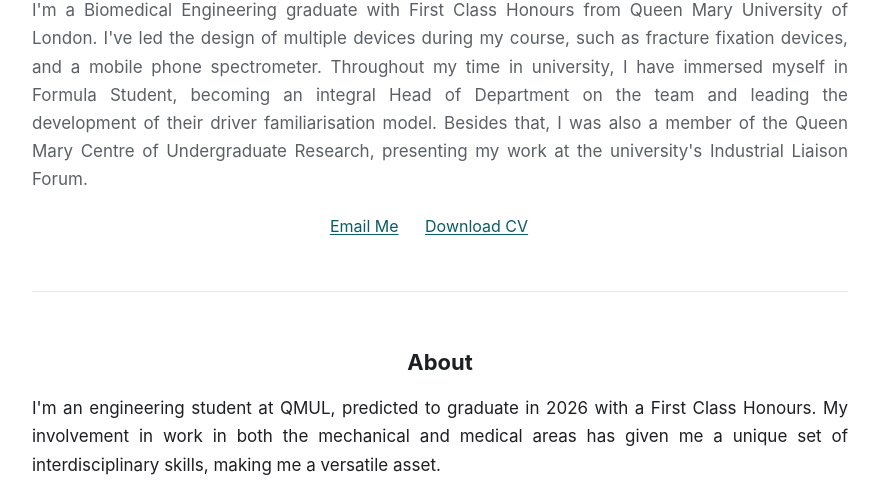
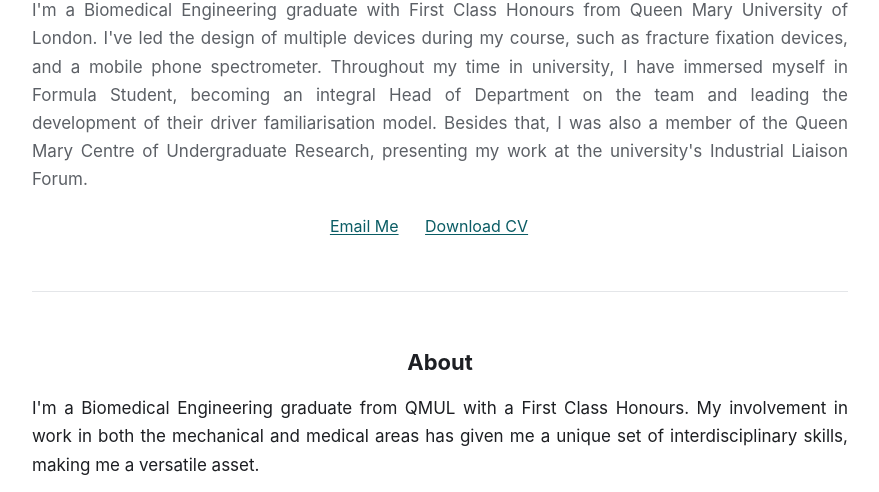
Before and after one commit to Yaz2703/Site, a plain HTML site: page index.html in a window 1280 px wide. Shown: the part 240-732 px from the top of the page, without its empty margins (200-1079 px from the left). Drawn offline with Linux system fonts and the light colour scheme.

Commit message:
Update index.html

```diff
--- a/index.html
+++ b/index.html
@@ -32,7 +32,7 @@
 
 <section id="about" class="about">
   <h2>About</h2>
-  <p>I'm an engineering student at QMUL, predicted to graduate in 2026 with a First Class Honours. My involvement in work in both the mechanical and medical areas has given me a unique set of interdisciplinary skills, making me a versatile asset.</p>
+  <p>I'm a Biomedical Engineering graduate from QMUL with a First Class Honours. My involvement in work in both the mechanical and medical areas has given me a unique set of interdisciplinary skills, making me a versatile asset.</p>
   <p>Across my degree I've built a strong foundation in CAD and simulation-driven design, working through SOLIDWORKS, Autodesk Fusion, Ansys, StarCCM+, and Zemax OpticStudio to take projects from conceptual designs to tested prototypes. My final year project, which was a sub-£200 smartphone spectrometer for optical diagnostics, allowed me to lead a full-scale project on developing a device which allows users to have a cheap yet capable optical analysis tool at their disposal.</p>
   <p>Alongside my academics, I led the powertrain department for Queen Mary Formula Student for two years, and was a contributor at the Queen Mary Centre of Undergraduate Research.</p>
   <p>I'm now looking for opportunities in mechanical, automotive, and medical-device engineering. I speak Arabic, English, French, and some German.</p>
```
